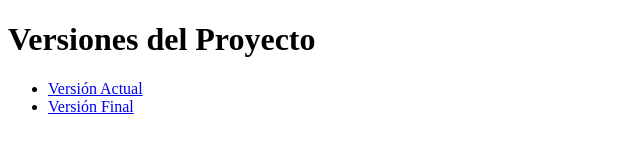
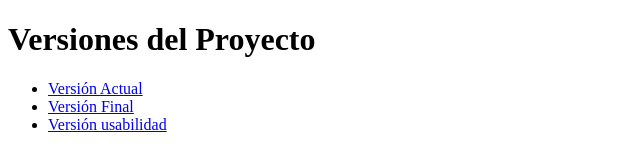
Before and after one commit to carlosmacgil/DIW-accesibilidad, a plain HTML site: page index.html in a window 1280 px wide. Shown: the whole page, without its empty margins (0-640 px from the left). Drawn offline with Linux system fonts and the light colour scheme.

Commit message:
Update index.html

```diff
--- a/index.html
+++ b/index.html
@@ -10,6 +10,7 @@
     <ul>
         <li><a href="./Proyecto/">Versión Actual</a></li>
         <li><a href="./Proyecto_AAA/">Versión Final</a></li>
+         <li><a href="./usabilidad/">Versión usabilidad</a></li>
     </ul>
 </body>
 </html>
```
